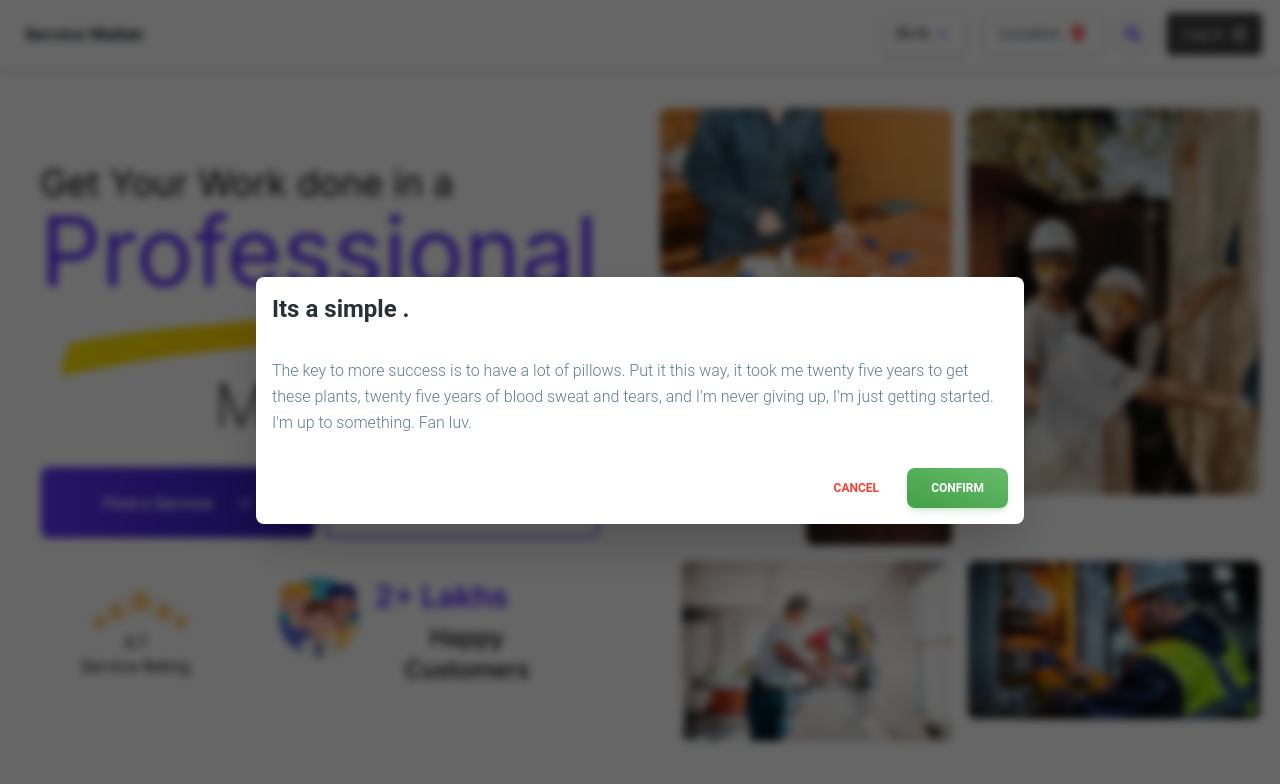
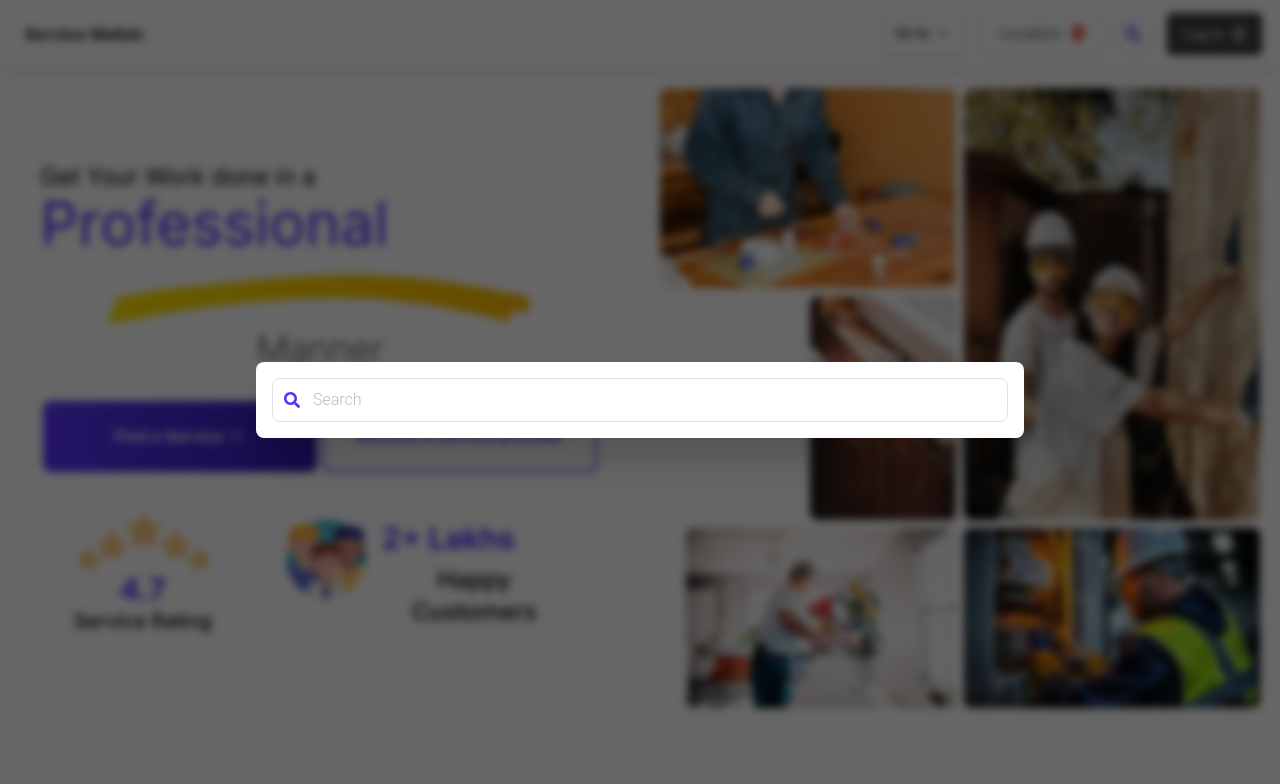
Before and after one commit to MusharrafGhosting/service-wallah, a Next.js app: page / in a window 1280 px wide. Both pictures are taken after a click on the button 1133 px from the left and 34 px from the top of the page. Shown: the top 784 px of the page. Built offline with nearby package versions, Linux system fonts and the light colour scheme.

Commit message:
location modal and search modal or hero section grid modification

```diff
--- a/app/page.js
+++ b/app/page.js
@@ -11,11 +11,11 @@ export default function Home() {
         {/* Left half */}
         <div className="lg:w-1/2 py-20 px-10 flex items-center">
           <div className="lg:w-full">
-            <p className="text-4xl">Get Your Work done in a</p>
-            <h1 className="text-8xl  font-normal  text-[#582FFF] mb-4">
+            <p className="text-2xl">Get Your Work done in a</p>
+            <h1 className="text-6xl  font-normal  text-[#582FFF] mb-4">
               Professional
             </h1>
-            <span className="flex justify-center"><svg width="518" height="60" viewBox="0 0 518 60" fill="none" xmlns="http://www.w3.org/2000/svg">
+            <span className="flex justify-center"><svg width="518" className="sm:w-3/4" height="60" viewBox="0 0 518 60" fill="none" xmlns="http://www.w3.org/2000/svg">
               <path d="M50.4788 51.2511C68.428 47.9447 54.2816 50.3745 88.2408 44.617C92.6221 43.8766 117.908 40.1574 118.269 40.1149C162.5 34.6 180.945 32.2426 245.974 29.4128C288.447 28.8638 276.568 28.9447 296.772 29.1702C323.523 29.4723 316.368 29.1872 338.038 31.1149C359.057 32.9872 353.088 32.4043 359.057 33.166C399.399 38.3149 383.527 36.017 423.744 42.5957C423.781 42.6 452.563 48.0766 471.308 52.7319L490.841 57.5787C491.449 57.7277 491.939 56.8894 492.241 56.3489C494.089 53.0255 494.73 46.4085 493.944 44.6426C501.855 45.3787 506.053 45.9362 511.62 45.6043C512.587 45.5447 513.553 45.2979 514.509 45.1191C517.017 43.9702 518.865 32.6468 517.261 30.834C516.687 30.1318 515.959 29.6794 515.177 29.5404C513.065 27.5026 510.664 26.0234 508.11 25.1872C506.539 24.7106 505.724 24.7234 499.301 24.2C490.706 23.5021 492.702 23.0979 476.176 19.7702C435.363 11.5362 390.403 4.34043 349.147 1.84681C282.172 -2.19149 211.552 2.26809 144.787 10.2596C62.068 16.5745 11.8818 28.0085 9.88346 28.2128C9.32712 28.2785 8.7914 28.518 8.32223 28.9106C7.69445 29.434 7.31647 30.4085 6.9615 31.217C5.13403 35.3872 4.83493 40.9149 5.40684 42.7745C4.60157 43.3234 3.80288 43.9021 2.99761 44.4383C1.38051 45.5064 -0.893962 54.5957 0.364883 58.0979C0.644261 58.6596 0.894058 59.1191 1.25561 59.5957C1.50212 59.9191 1.91625 60 2.28438 60C4.72318 60 44.5592 52.366 50.4788 51.2511Z" fill="url(#paint0_linear_112_70)" />
               <defs>
                 <linearGradient id="paint0_linear_112_70" x1="517.861" y1="30.1664" x2="0" y2="30.1664" gradientUnits="userSpaceOnUse">
@@ -25,25 +25,25 @@ export default function Home() {
               </defs>
             </svg>
             </span>
-            <h3 className="text-center font-extralight text-6xl">Manner</h3>
-            <div className="flex w-full justify-around flex-nowrap items-center gap-2  mt-8">
-              <button variant="gradient" size="sm" className="w-[274px] h-[71px] flex justify-center items-center rounded-lg p-[18px 32px] gap-6  bg-gradient-to-r from-[#5D35FF] to-[#301BB1] font-semibold text-white" fullWidth>
-                Find a Service <RxDoubleArrowRight />
+            <h3 className="text-center font-extralight text-4xl">Manner</h3>
+            <div className="flex w-full justify-evenly flex-nowrap items-center gap-1  mt-8">
+              <button variant="gradient" size="sm" className="transition-all duration-700 w-[274px] h-[71px] flex justify-center items-center rounded-lg   gap-1 hover:bg-gradient-to-r hover:from-[#ffffff] hover:to-[#ffffff] hover:text-[#5D35FF] hover:border-[#582FFF] hover:border-2 bg-gradient-to-r from-[#5D35FF] to-[#301BB1] font-semibold text-white" fullWidth>
+                Find a Service <RxDoubleArrowRight size={18} />
               </button>
-              <button variant="gradient" size="sm" className="w-[274px] h-[71px] rounded-lg p-[18px 32px] gap-6 border border-2 border-[#582FFF] text-[#582FFF] font-semibold" fullWidth>
+              <button variant="gradient" size="sm" className="transition-all duration-700 w-[274px] h-[71px] rounded-lg   gap-6 hover:bg-gradient-to-r hover:from-[#5D35FF] hover:to-[#301BB1] hover:text-white  border-2 border-[#582FFF] text-[#582FFF] font-semibold" fullWidth>
                 Become a Service provider
               </button>
             </div>
             <div className="flex w-full justify-around flex-nowrap items-center pt-8 gap-2  mt-2">
               <div className=" flex flex-col items-end justify-center">
-                  <img
-                    className="  max-w-full  rounded-lg w-[100px]"
-                    src="/image/start.png"
-                    alt=""
-                  />
+                <img
+                  className="  max-w-full text-center  rounded-lg w-[137px]"
+                  src="/image/start.png"
+                  alt=""
+                />
                 <div className="">
-                  <h3 className="text-center">4.7</h3>
-                  <p>Service Rating</p>
+                  <h3 className="text-[#582FFF] font-bold text-3xl text-center">4.7</h3>
+                  <p className="text-xl font-medium">Service Rating</p>
                 </div>
               </div>
               <div className="star w-1/2   flex text-center gap-4">
@@ -66,9 +66,9 @@ export default function Home() {
           </div>
         </div>
         {/* Right half */}
-        <div className="lg:w-1/2 py-10 px-5">
-          <div className="grid grid-cols-2 md:grid-cols-2 lg:grid-cols-2 gap-4">
-            <div className="grid gap-4">
+        <div className="lg:w-1/2 py-5 px-5">
+          <div className="grid grid-cols-2 md:grid-cols-2 lg:grid-cols-2 gap-2">
+            <div className="grid gap-2">
               <img
                 className="h-auto max-w-full rounded-lg"
                 src="/image/hero1.webp"
@@ -84,7 +84,7 @@ export default function Home() {
             </div>
             <div className="grid gap-4">
               <img
-                className="h-auto max-w-full rounded-lg"
+                className="h-auto max-w-full h-full rounded-lg"
                 src="/image/hero2.webp"
                 alt=""
               />
@@ -100,7 +100,7 @@ export default function Home() {
             </div>
             <div className="grid gap-4">
               <img
-                className="h-auto max-w-full rounded-lg"
+                className="h-auto max-w-full h-full w-full rounded-lg"
                 src="/image/hero5.webp"
                 alt=""
               />
--- a/components/Nav.js
+++ b/components/Nav.js
@@ -7,6 +7,7 @@ import {
   Button,
   IconButton,
   List,
+  Input,
   ListItem,
   Menu,
   MenuHandler,
@@ -132,7 +133,7 @@ function NavList() {
     <List className="mt-4 mb-6 p-0 lg:mt-0 lg:mb-0 lg:flex-row lg:p-1 md:gap-4">
       <ServicesList />
       <div className="flex gap-2 justify-evenly">
-        <button onClick={handleOpen} variant="gradient" className="flex gap-2 w-full border border-gray-300 shadow py-2 px-4 rounded-md justify-center items-center" >
+        <button onClick={handleOpen} variant="gradient" className="flex gap-2 w-full border border-gray-300 hover:bg-gray-200 shadow py-2 px-4 rounded-md justify-center items-center" >
           Location
           <FaLocationDot
             size={18}
@@ -148,12 +149,10 @@ function NavList() {
             unmount: { scale: 0.9, y: -100 },
           }}
         >
-          <DialogHeader>Its a simple dialog.</DialogHeader>
+          <DialogHeader>Find Location</DialogHeader>
           <DialogBody>
-            The key to more success is to have a lot of pillows. Put it this way,
-            it took me twenty five years to get these plants, twenty five years of
-            blood sweat and tears, and I&apos;m never giving up, I&apos;m just
-            getting started. I&apos;m up to something. Fan luv.
+            <input type="text" placeholder="Enter your location" class="w-full px-4 py-2 rounded-lg border border-gray-300 focus:outline-none focus:border-purple-500 focus:ring-1 focus:ring-purple-500" />
+
           </DialogBody>
           <DialogFooter>
             <Button
@@ -170,9 +169,8 @@ function NavList() {
           </DialogFooter>
         </Dialog>
 
-        <button onClick={handleOpen2} variant="gradient" className="flex gap-2 border border-gray-300 shadow py-2 px-3 rounded-full justify-center items-center" >
+        <button onClick={handleOpen2} variant="gradient" className="flex gap-2 border border-gray-300 hover:bg-gray-200 shadow py-2 px-3 rounded-full justify-center items-center" >
           <FaSearch
-
             className={`  text-[#582FFF;] `}
           />
         </button>
@@ -184,26 +182,19 @@ function NavList() {
             unmount: { scale: 0.9, y: -100 },
           }}
         >
-          <DialogHeader>Its a simple  .</DialogHeader>
           <DialogBody>
-            The key to more success is to have a lot of pillows. Put it this way,
-            it took me twenty five years to get these plants, twenty five years of
-            blood sweat and tears, and I&apos;m never giving up, I&apos;m just
-            getting started. I&apos;m up to something. Fan luv.
+            <div className="relative">
+              <input
+                type="text"
+                placeholder="Search"
+                className="w-full px-4 py-2 pl-10 rounded-lg border border-gray-300 focus:outline-none focus:border-purple-500 focus:ring-1 focus:ring-purple-500"
+              />
+              <div className="absolute inset-y-0 left-0 flex items-center pl-3 ">
+                <FaSearch className="  cursor-pointer text-[#582FFF;]" />
+              </div>
+            </div>
           </DialogBody>
-          <DialogFooter>
-            <Button
-              variant="text"
-              color="red"
-              onClick={handleOpen2}
-              className="mr-1"
-            >
-              <span>Cancel</span>
-            </Button>
-            <Button variant="gradient" color="green" onClick={handleOpen2}>
-              <span>Confirm</span>
-            </Button>
-          </DialogFooter>
+
         </Dialog>
       </div>
     </List>
@@ -235,7 +226,7 @@ export default function Nav() {
 
           <button
             variant="gradient"
-            className="flex gap-1 border border-gray-300 shadow py-2 px-4 rounded-md h-11 justify-center items-center text-white text-sm bg-[#000000BF]"
+            className="flex gap-1 border border-gray-300 shadow py-2 px-4 rounded-md hover:bg-[#393737bf] h-11 justify-center items-center text-white text-sm bg-[#000000BF]"
             size="sm"
           >
             Log In <BiLogIn size={18} />
@@ -259,7 +250,7 @@ export default function Nav() {
 
         <div className="flex w-full flex-nowrap items-center gap-2 lg:hidden">
           <Button variant="gradient" size="sm" fullWidth>
-          Log In
+            Log In
           </Button>
         </div>
       </Collapse>
```
